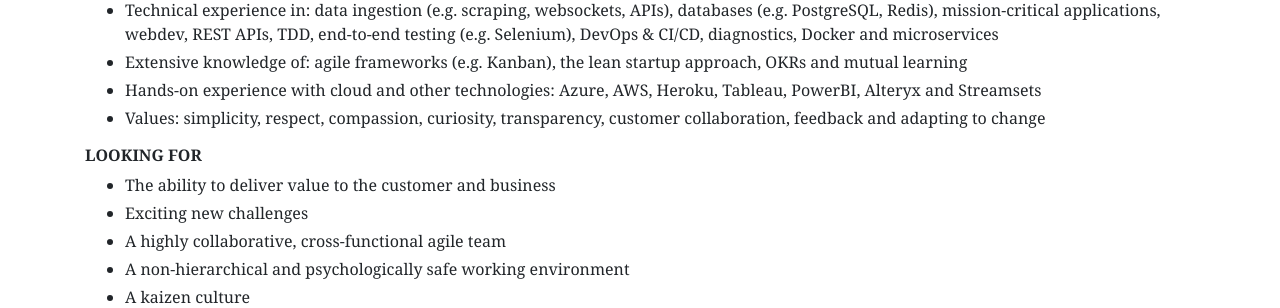
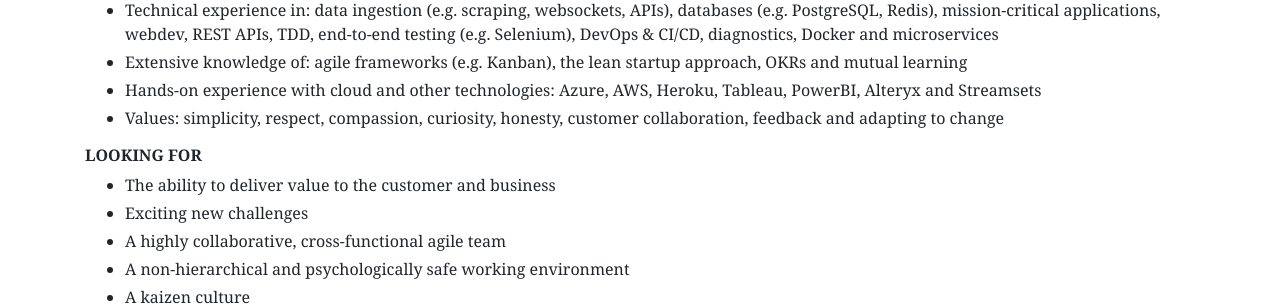
Before and after one commit to jackwardell/jackwardell, a Flask app: page / in a window 1280 px wide. Shown: the part 523-831 px from the top of the page. Run offline with Flask 2, Linux system fonts and the light colour scheme; some libraries are stand-ins or nearby versions.

Commit message:
micro change in value semantics

```diff
--- a/app/templates/index.html
+++ b/app/templates/index.html
@@ -66,7 +66,7 @@
                 <li class="my-1">Technical experience in: data ingestion (e.g. scraping, websockets, APIs), databases (e.g. PostgreSQL, Redis), mission-critical applications, webdev, REST APIs, TDD, end-to-end testing (e.g. Selenium), DevOps & CI/CD, diagnostics, Docker and microservices</li>
                 <li class="my-1">Extensive knowledge of: agile frameworks (e.g. Kanban), the lean startup approach, OKRs and mutual learning</li>
                 <li class="my-1">Hands-on experience with cloud and other technologies: Azure, AWS, Heroku, Tableau, PowerBI, Alteryx and Streamsets</li>
-                <li class="my-1">Values: simplicity, respect, compassion, curiosity, transparency, customer collaboration, feedback and adapting to change</li>
+                <li class="my-1">Values: simplicity, respect, compassion, curiosity, honesty, customer collaboration, feedback and adapting to change</li>
             </ul>
         </div>
         <div class="my-2">
```
Also changed, not shown: 1 other file.
